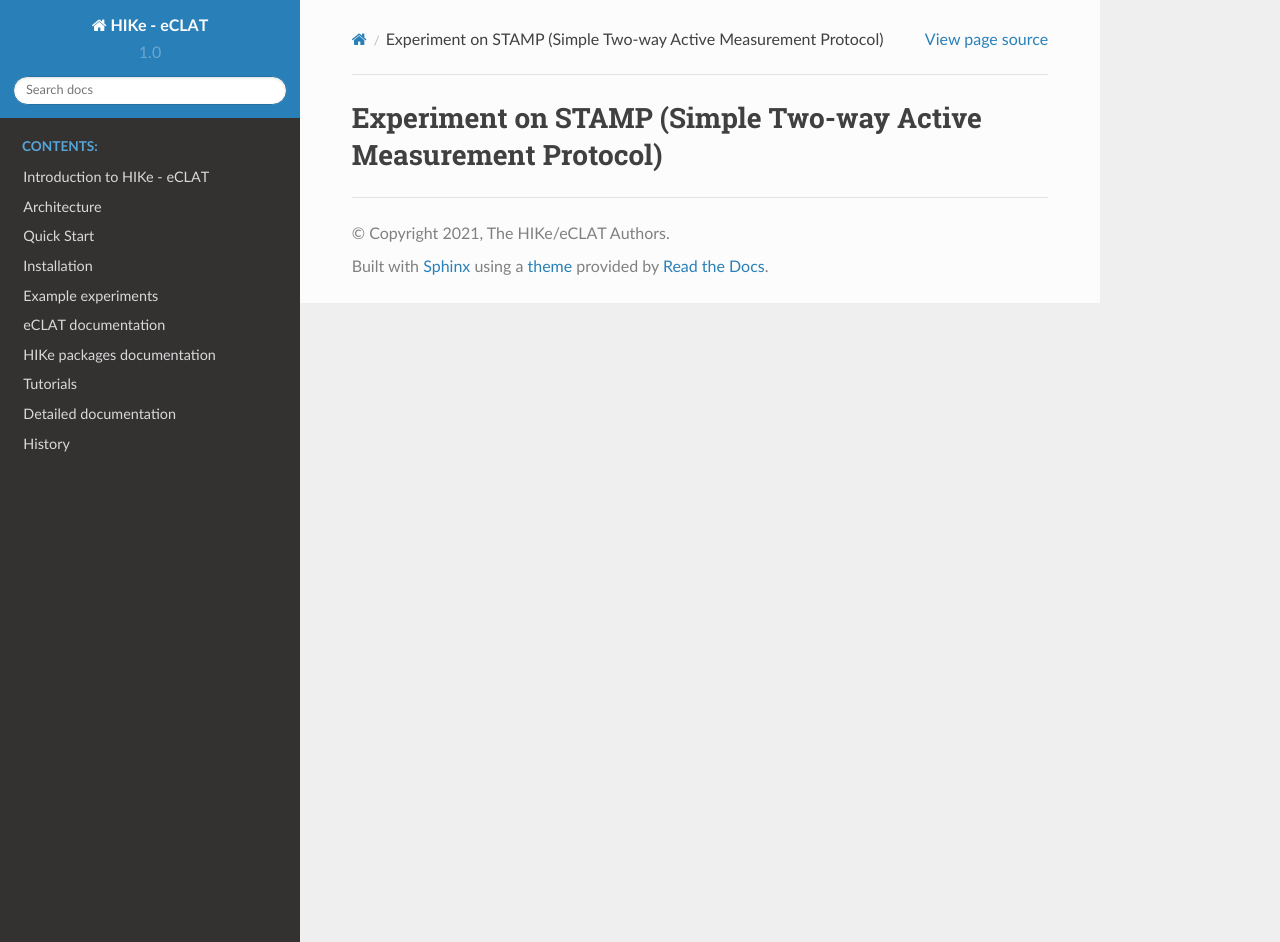
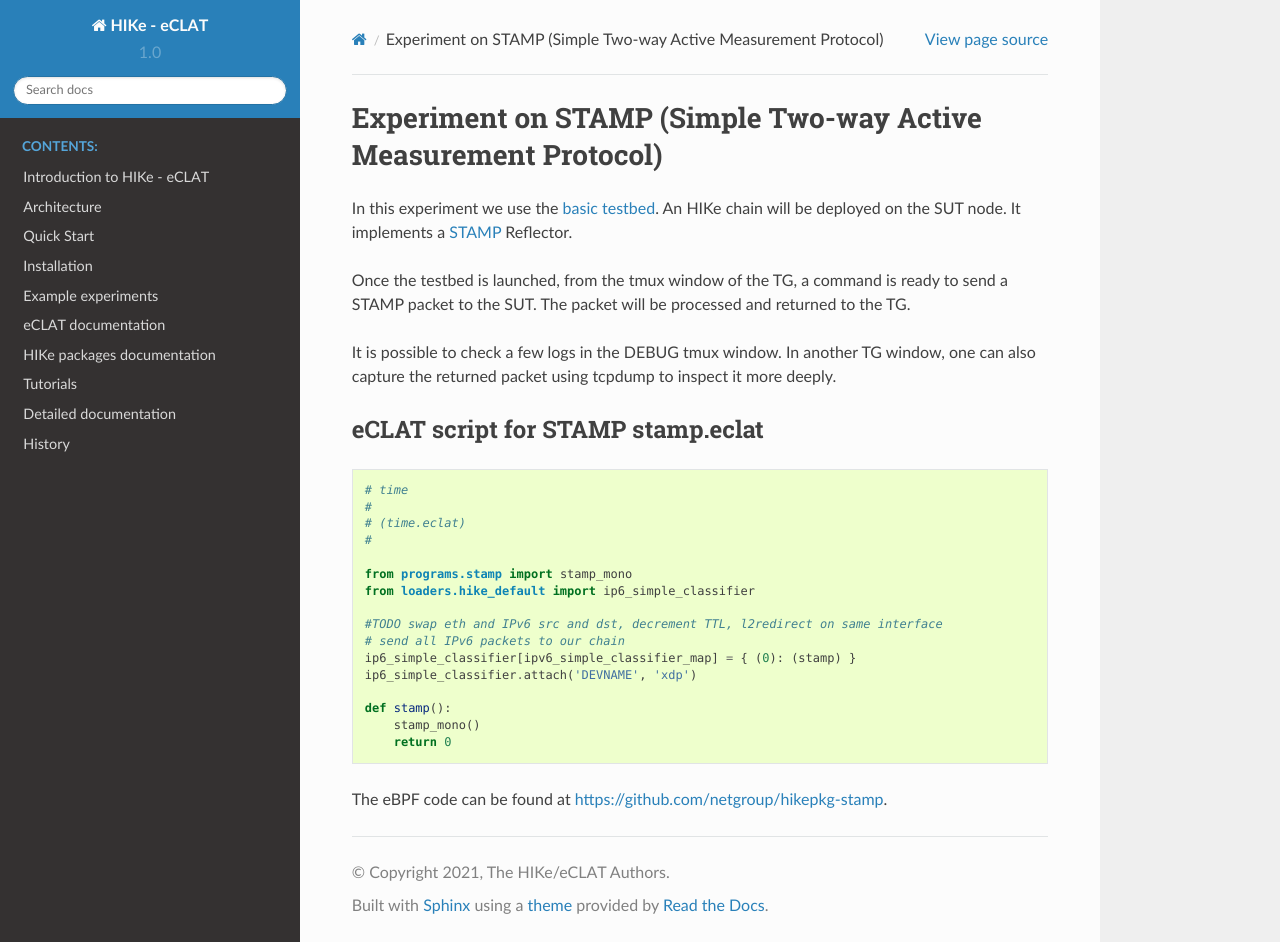
Before and after one commit to hike-eclat/docs, a Sphinx documentation site: the page built from docs/experiment_stamp.rst, in a window 1280 px wide and 942 px high. Built offline with Sphinx 7.4.7 and the Read the Docs theme 2.0.0, drawn with Linux system fonts in a browser that asks for light colours; pages that are not in the unit, such as notebooks, are missing from menus.

Commit message:
Update experiment_stamp.rst
STAMP experiment description, only monolithic chain

```diff
--- a/docs/experiment_stamp.rst
+++ b/docs/experiment_stamp.rst
@@ -1,2 +1,33 @@
 Experiment on STAMP (Simple Two-way Active Measurement Protocol)
 ----------------------------------------------------
+
+In this experiment we use the `basic testbed <https://hike-eclat.readthedocs.io/en/latest/experiments.html#basic-testbed>`_.
+An HIKe chain will be deployed on the SUT node. It implements a `STAMP <https://datatracker.ietf.org/doc/rfc8972/>`_ Reflector.
+
+Once the testbed is launched, from the tmux window of the TG, a command is ready to send a STAMP packet to the SUT. The packet will be processed and returned to the TG.
+
+It is possible to check a few logs in the DEBUG tmux window. In another TG window, one can also capture the returned packet using tcpdump to inspect it more deeply.
+
+eCLAT script for STAMP stamp.eclat
+^^^^^^^^^^^^^^^^^^^^^^^^^^^^^^^^^^^^^^^^^^^^
+.. code-block:: python
+
+  # time
+  #
+  # (time.eclat)
+  #
+
+  from programs.stamp import stamp_mono
+  from loaders.hike_default import ip6_simple_classifier
+
+  #TODO swap eth and IPv6 src and dst, decrement TTL, l2redirect on same interface
+  # send all IPv6 packets to our chain
+  ip6_simple_classifier[ipv6_simple_classifier_map] = { (0): (stamp) }
+  ip6_simple_classifier.attach('DEVNAME', 'xdp')
+
+  def stamp():
+      stamp_mono()
+      return 0
+
+
+The eBPF code can be found at https://github.com/netgroup/hikepkg-stamp.
```
